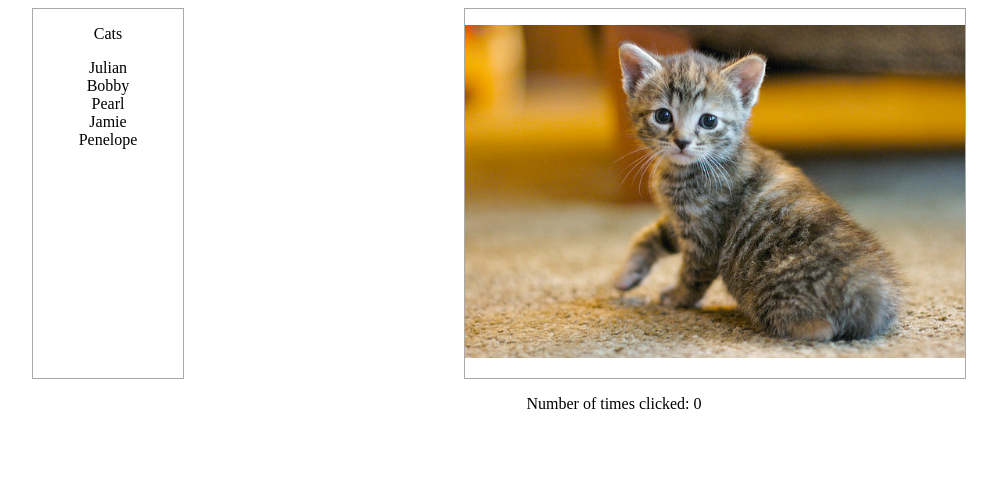
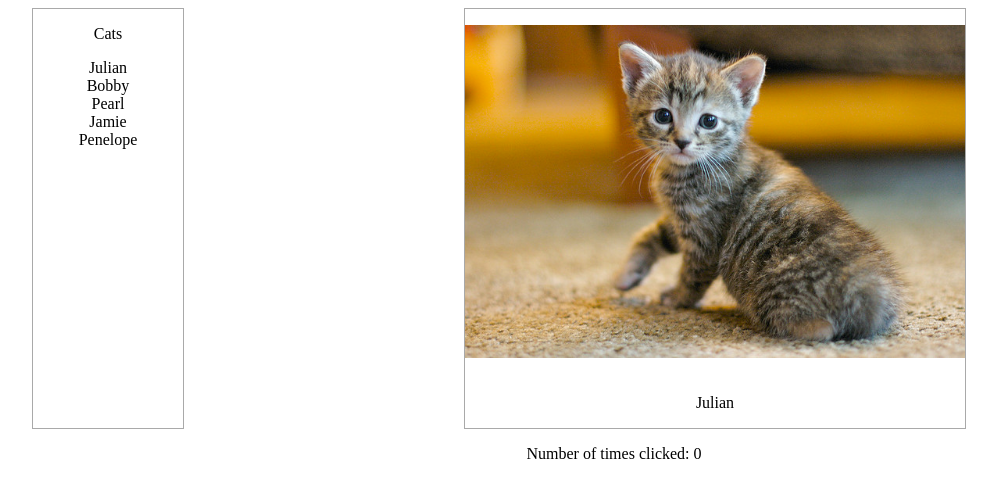
Before and after one commit to CORT0619/cat-clicker-final, a plain HTML site: page index.html in a window 1280 px wide. Both pictures are taken after a click on the item "Julian". Shown: the whole page, without its empty margins (26-1023 px from the left). Drawn offline with Linux system fonts and the light colour scheme.

Commit message:
add cat name

```diff
--- a/index.html
+++ b/index.html
@@ -31,6 +31,7 @@
       width: 500px;
       display: flex;
       margin: 0 auto;
+      flex-direction: column;
     }
 
     img.cat {
@@ -38,6 +39,10 @@
     }
 
     #clickCounter {
+      text-align: center;
+    }
+
+    p.catName {
       text-align: center;
     }
   </style>
@@ -60,6 +65,7 @@
   <script type="text/javascript">
     const numOfCats = 5;
     const catNames = ['Julian', 'Bobby', 'Pearl', 'Jamie', 'Penelope'];
+    const catNameContainer = document.querySelector('.catName');
     const list = document.querySelector('.catLinks ul');
     const text = document.querySelector('#timesClicked');
     let count = 0;
@@ -76,6 +82,9 @@
         catImg.alt = 'Cat #' + i;
         catImg.setAttribute('class', 'cat');
 
+        // add cat name
+        catNameContainer.textContent = catNames[i - 1];
+
         // add eventListener for new image
         catImg.addEventListener('click', function() {
           count++;
```
